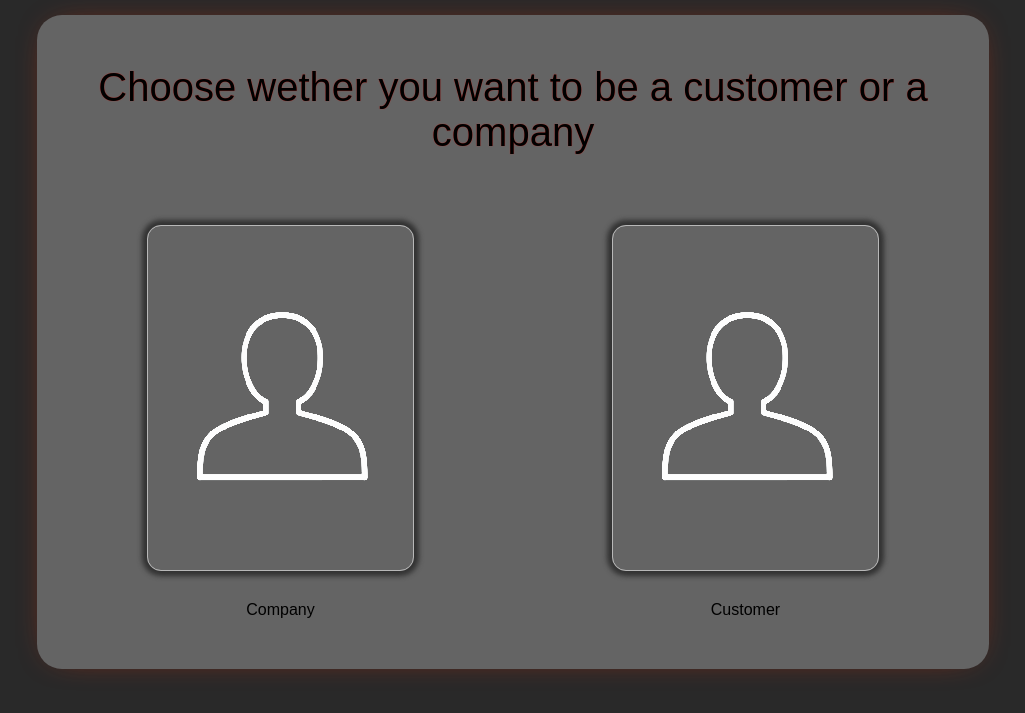
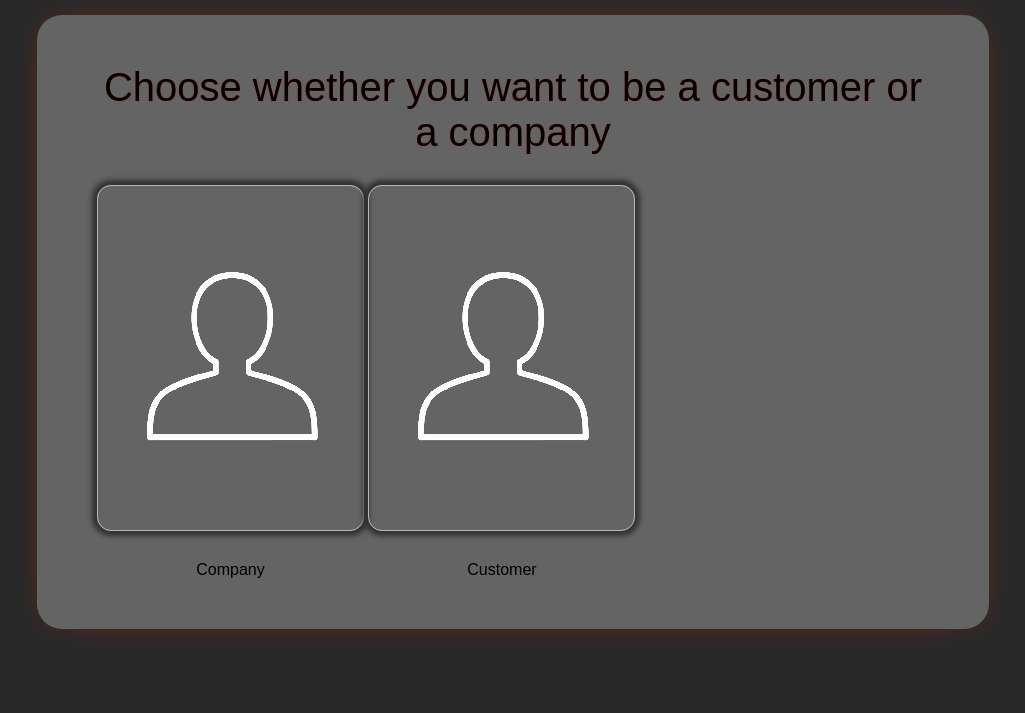
Before and after one commit to Malika7188/netfix, a Django app: page /login/ in a window 1280 px wide. Shown: the part 61-774 px from the top of the page, without its empty margins (127-1152 px from the left). Run offline with Django 3.2, Linux system fonts and the light colour scheme.

Commit message:
added users features

```diff
--- a/users/templates/users/register.html
+++ b/users/templates/users/register.html
@@ -1,28 +1,26 @@
 {% extends 'main/base.html' %}
 {% block title %}
 User Type
-{%endblock %}
+{% endblock %}
 
-{%block content %}
-    <p class="choice_text">Choose wether you want to be a customer or a company</p>
-
-    <div style="margin-top: 70px;">
-        <div style="margin-left: 50px" class="choice">
+{% block content %}
+<p class="choice_text">Choose whether you want to be a customer or a company</p>
+<div class="choices-wrapper">
+    <div class="choice">
         <div class="company img" id="company">
             <a href="/register/company">
-                    <img src="/static/css/company.png" alt="company" >
+                <img src="/static/css/company.png" alt="company">
             </a>
         </div>
         <p class="label_images">Company</p>
     </div>
-
-        <div style="float: right; margin-right: 50px;" class="choice">
+    <div class="choice">
         <div class="img" id="customer">
             <a href="/register/customer">
                 <img src="/static/css/customer.png" alt="customer">
             </a>
         </div>
-            <p>Customer</p>
+        <p class="label_images">Customer</p>
     </div>
 </div>
 {% endblock %}
```
Lines whose indentation alone changed are shown as unchanged.
